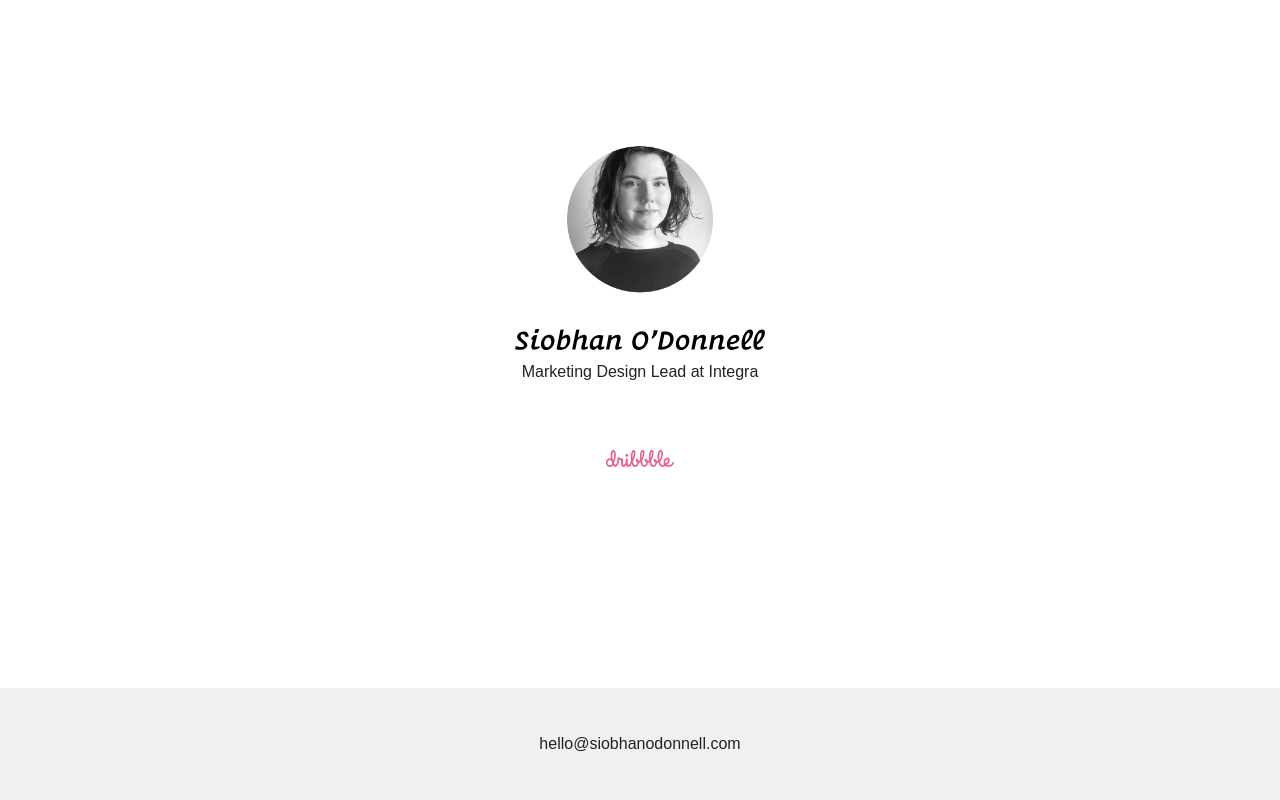
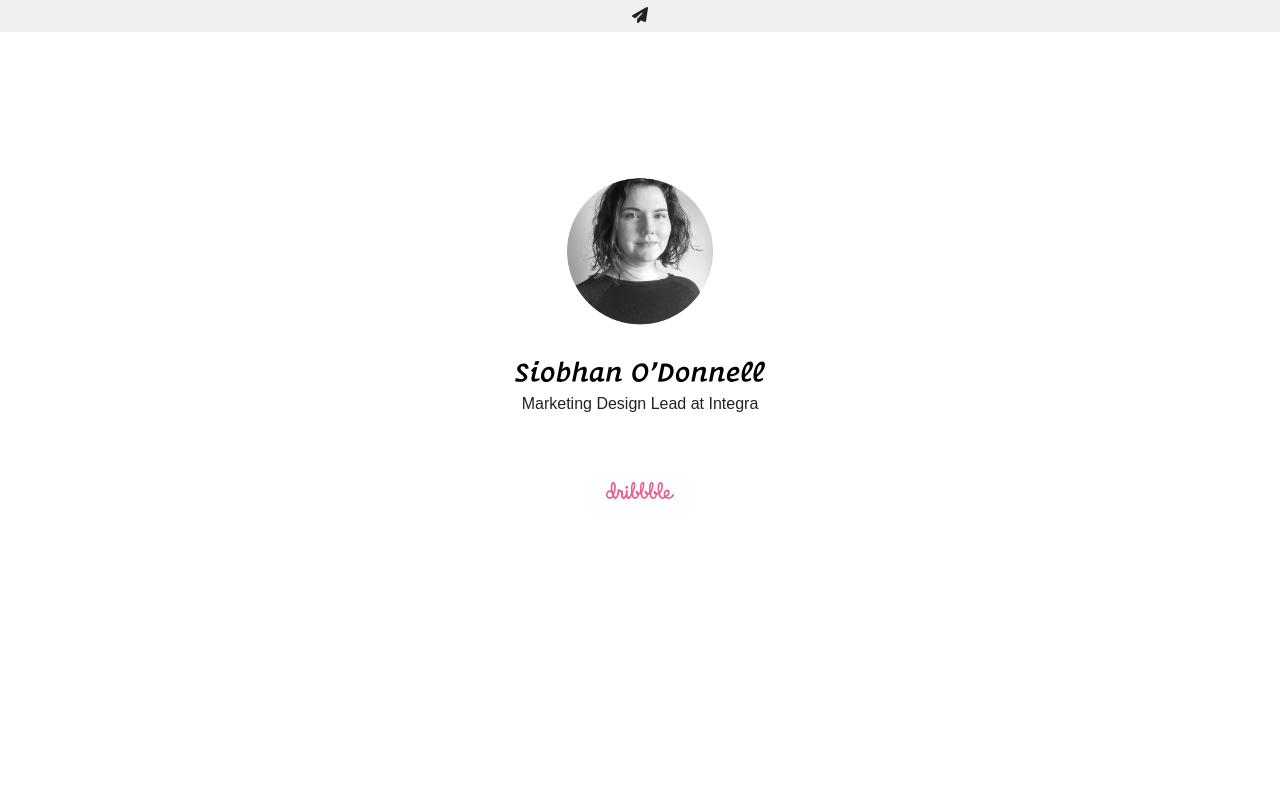
Before and after one commit to SiobhanODonnell/my-website, a plain HTML site: page index.html in a window 1280 px wide. Drawn offline with nearby package versions, Linux system fonts and the light colour scheme; a web font is replaced by a local one.

Commit message:
New header

```diff
--- a/css/main.css
+++ b/css/main.css
@@ -281,7 +281,7 @@ textarea {
   }
 
   #content-wrap {
-    padding-bottom: 7rem;
+    padding-top: 2rem;
   }
 
   #logo {
@@ -289,7 +289,13 @@ textarea {
     margin: auto;
   }
 
-  h1, h2 {
+  h1 {
+    font-size: 16px;
+    font-family: 'MaisonNeue', sans-serif;
+    font-weight: normal;
+  }
+
+  h2 {
     font-size: 16px;
     font-family: 'MaisonNeue', sans-serif;
     font-weight: normal;
@@ -304,13 +310,13 @@ textarea {
     text-decoration: none;
   }
 
-  footer {
-    background-color: #F0F0F0;
+  header {
+    background-color: #f0f0f0;
     position: absolute;
     display: flex;
     justify-content: center;
     align-items: center;
-    bottom: 0;
+    top: 0;
     width: 100%;
-    height: 7rem;
+    height: 2rem;
   }
--- a/index.html
+++ b/index.html
@@ -13,6 +13,7 @@
 
   <link rel="stylesheet" href="css/normalize.css">
   <link rel="stylesheet" href="css/main.css">
+  <script src="https://kit.fontawesome.com/a6cb4e0660.js" crossorigin="anonymous"></script>
 
   <meta name="theme-color" content="#fafafa">
 </head>
@@ -24,15 +25,16 @@
 
   <!-- Add your site or application content here -->
   <div id="page-container">
+    <header>
+      <h2><a href="mailto:hello@siobhanodonnell.com"><i class="fas fa-paper-plane"></i></a></h2>
+    </header>
     <div id="content-wrap">
       <img src="img/photo.jpg" alt="photo" width="146px">
       <img src="img/logo.svg" alt="logo" id="logo">
       <h1>Marketing Design Lead at Integra</h1>
       <a href="https://dribbble.com/siobhanodonnell" target="_blank"><img src="img/dribbble.svg" alt="dribbble" id="dribbble"></a>
     </div>
-    <footer>
-      <h2><a href="mailto:hello@siobhanodonnell.com">hello@siobhanodonnell.com</a></h2>
-    </footer>
+
   </div>
   <script src="js/vendor/modernizr-3.8.0.min.js"></script>
   <script src="https://code.jquery.com/jquery-3.4.1.min.js" integrity="sha256-CSXorXvZcTkaix6Yvo6HppcZGetbYMGWSFlBw8HfCJo=" crossorigin="anonymous"></script>
```
